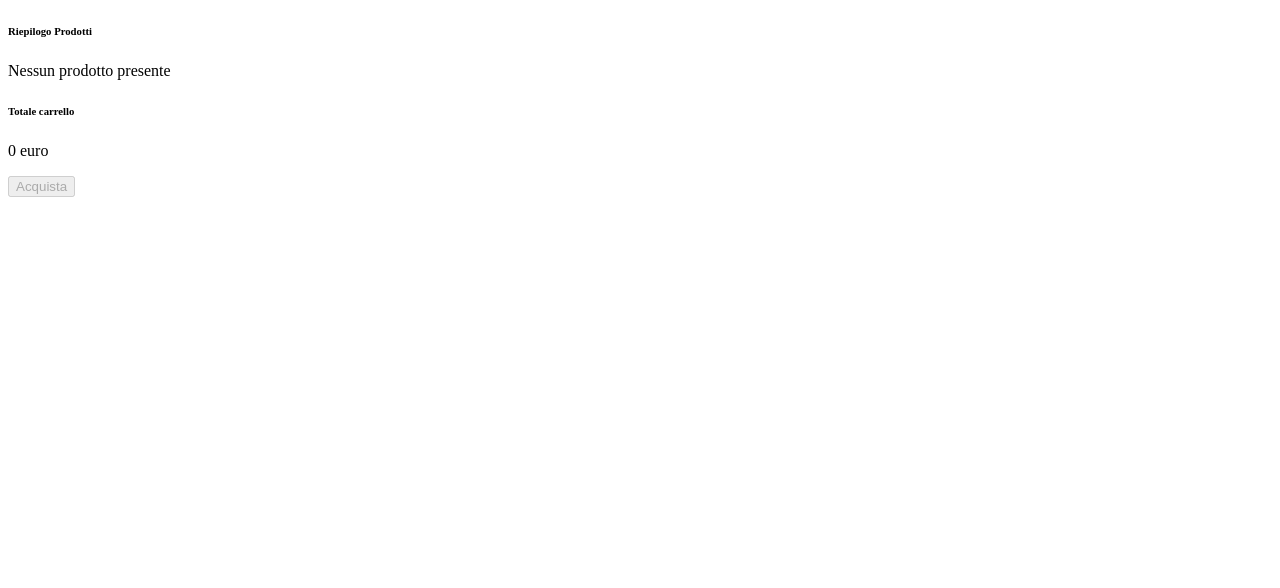
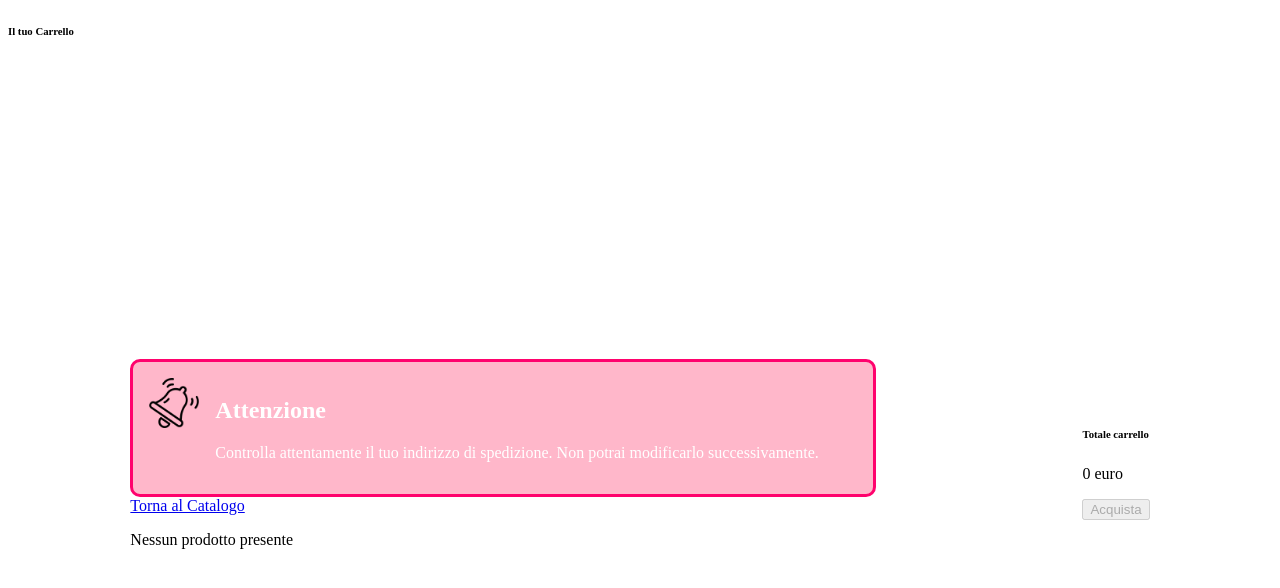
Before and after one commit to Gianki98/ecommerce, a plain HTML site: page chart.html in a window 1280 px wide. Drawn offline with Linux system fonts and the light colour scheme.

Commit message:
Aggiunto styling iniziale  alla pagina del carrello

```diff
--- a/chart.html
+++ b/chart.html
@@ -7,9 +7,19 @@
     <link rel="stylesheet" href="style.css" />
   </head>
   <body>
-    <div>
-      <div>
-        <h6>Riepilogo Prodotti</h6>
+    <h6>Il tuo Carrello</h6>
+    <div class="chart">
+      <div class="chart-left">
+        <div class="banner">
+          <div class="banner-icon">
+            <img src="/assets/bell.png" alt="bell">
+          </div>
+          <div class="banner-right">
+            <h2>Attenzione</h2>
+            <p>Controlla attentamente il tuo indirizzo di spedizione. Non potrai modificarlo successivamente.</p>
+          </div>
+        </div>
+        <a href="/index.html">Torna al Catalogo</a>
         <div id="prodotti-chart"><p>Nessun prodotto presente</p></div>
       </div>
       <div>
--- a/style.css
+++ b/style.css
@@ -21,3 +21,28 @@ width: 200px;
 height: 200px;
 overflow: hidden;
 }
+
+.chart {
+    display: flex;
+    width: 100%;
+    height: 100vh;
+    justify-content:  space-around;
+    align-items: center;
+}
+
+.banner {
+    display: flex;
+    gap: 1rem;
+    width: 100%;
+    border: 3px solid #ff026D;
+    border-radius: 10px;
+    background-color: #ffb2c7ee;
+    padding: 1rem;
+    color: white;
+
+}
+
+.banner-icon img {
+    width: 50px;
+    height: 50px;
+}
```
Also changed, not shown: index.html (+1 -1 lines), assets/bell.png (added), image.png (added).
